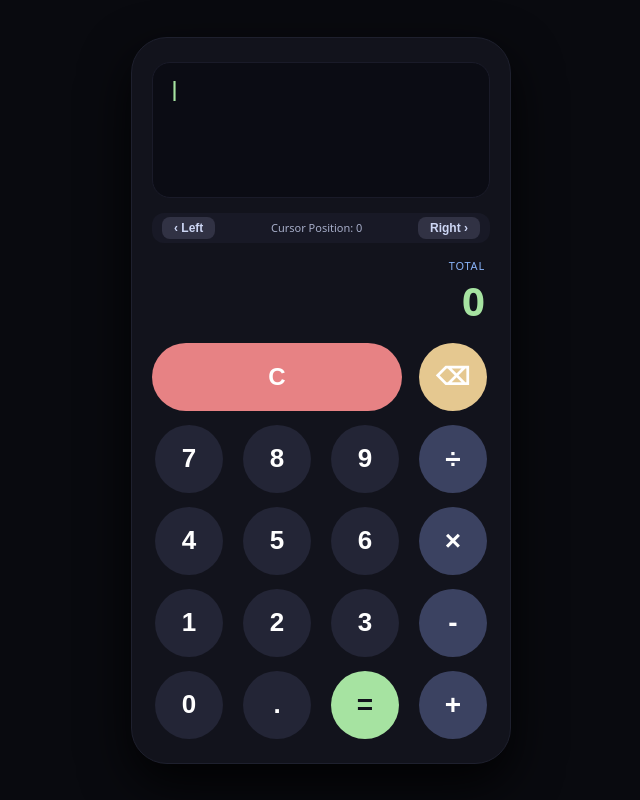
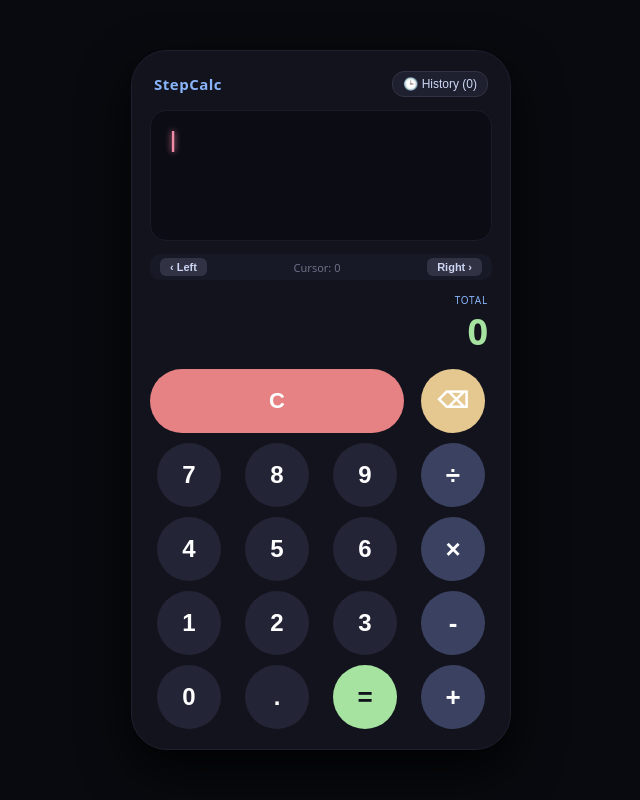
Before and after one commit to AbdurRafay726/calculator, a React (Create React App) app: page / in a window 1280 px wide. Shown: the whole page, without its empty margins (319-959 px from the left). Built offline with nearby package versions, Linux system fonts and the light colour scheme.

Commit message:
version 2 with history

```diff
--- a/src/App.jsx
+++ b/src/App.jsx
@@ -1,10 +1,14 @@
-import React, { useState, useEffect, useRef } from 'react';
+import React, { useState, useEffect, useRef, useCallback } from 'react';
 
 export default function MobileCalculator () {
   const [tokens, setTokens] = useState([]);
   const [currentInput, setCurrentInput] = useState('');
   const [cursorPos, setCursorPos] = useState(0);
-  const displayEndRef = useRef(null);
+  const [history, setHistory] = useState([]);
+  const [showHistory, setShowHistory] = useState(false);
+
+  const displayContainerRef = useRef(null);
+  const isInputAction = useRef(false);
 
   const getRawExpression = () => {
     return [...tokens, currentInput].join('');
@@ -13,13 +17,18 @@ export default function MobileCalculator () {
   const rawExpr = getRawExpression();
 
   useEffect(() => {
-    displayEndRef.current?.scrollIntoView({ behavior: 'smooth' });
+    if (isInputAction.current && displayContainerRef.current) {
+      const container = displayContainerRef.current;
+      if (cursorPos === rawExpr.length) {
+        container.scrollTop = container.scrollHeight;
+      }
+      isInputAction.current = false;
+    }
   }, [rawExpr, cursorPos]);
 
   const calculateTotal = (expr) => {
     if (!expr) return 0;
 
-    // Fixed regex: Removed unnecessary escapes inside character classes
     const matches = expr.match(/(\d+\.?\d*|[+\-*/])/g);
     if (!matches) return 0;
 
@@ -58,14 +67,7 @@ export default function MobileCalculator () {
 
   const currentTotal = calculateTotal(rawExpr);
 
-  const insertAtCursor = (char) => {
-    const newExpr = rawExpr.slice(0, cursorPos) + char + rawExpr.slice(cursorPos);
-    parseRawToTokens(newExpr);
-    setCursorPos((prev) => prev + char.length);
-  };
-
   const parseRawToTokens = (str) => {
-    // Fixed regex here as well
     const parts = str.match(/(\d+\.?\d*|[+\-*/])/g) || [];
     if (parts.length === 0) {
       setTokens([]);
@@ -83,45 +85,120 @@ export default function MobileCalculator () {
     }
   };
 
-  const handleNumber = (val) => {
+  const insertAtCursor = useCallback((char) => {
+    isInputAction.current = true;
+    const currentExpr = [...tokens, currentInput].join('');
+    const newExpr = currentExpr.slice(0, cursorPos) + char + currentExpr.slice(cursorPos);
+    parseRawToTokens(newExpr);
+    setCursorPos((prev) => prev + char.length);
+  }, [tokens, currentInput, cursorPos]);
+
+  const handleNumber = useCallback((val) => {
     if (val === '.' && currentInput.includes('.')) return;
     insertAtCursor(val);
-  };
+  }, [currentInput, insertAtCursor]);
 
-  const handleOperator = (op) => {
-    if (!rawExpr && op !== '-') return;
-    const lastChar = rawExpr[cursorPos - 1];
+  const handleOperator = useCallback((op) => {
+    const currentExpr = [...tokens, currentInput].join('');
+    if (!currentExpr && op !== '-') return;
+    isInputAction.current = true;
+    const lastChar = currentExpr[cursorPos - 1];
     if (['+', '-', '*', '/'].includes(lastChar)) {
-      const newExpr = rawExpr.slice(0, cursorPos - 1) + op + rawExpr.slice(cursorPos);
+      const newExpr = currentExpr.slice(0, cursorPos - 1) + op + currentExpr.slice(cursorPos);
       parseRawToTokens(newExpr);
     } else {
       insertAtCursor(op);
     }
-  };
+  }, [tokens, currentInput, cursorPos, insertAtCursor]);
 
-  const handleBackspace = () => {
-    if (cursorPos === 0 || !rawExpr) return;
-    const newExpr = rawExpr.slice(0, cursorPos - 1) + rawExpr.slice(cursorPos);
+  const handleBackspace = useCallback(() => {
+    const currentExpr = [...tokens, currentInput].join('');
+    if (cursorPos === 0 || !currentExpr) return;
+    isInputAction.current = true;
+    const newExpr = currentExpr.slice(0, cursorPos - 1) + currentExpr.slice(cursorPos);
     parseRawToTokens(newExpr);
     setCursorPos((prev) => Math.max(0, prev - 1));
-  };
+  }, [tokens, currentInput, cursorPos]);
 
-  const handleEquals = () => {
-    if (!rawExpr) return;
-    const finalResult = calculateTotal(rawExpr).toString();
+  const handleEquals = useCallback(() => {
+    const currentExpr = [...tokens, currentInput].join('');
+    if (!currentExpr) return;
+    isInputAction.current = true;
+    const finalResult = calculateTotal(currentExpr);
+
+    setHistory((prev) => [
+      { expression: currentExpr, result: finalResult },
+      ...prev.slice(0, 24),
+    ]);
+
     setTokens([]);
-    setCurrentInput(finalResult);
-    setCursorPos(finalResult.length);
-  };
+    setCurrentInput(finalResult.toString());
+    setCursorPos(finalResult.toString().length);
+  }, [tokens, currentInput]);
 
-  const handleClear = () => {
+  const handleClear = useCallback(() => {
+    isInputAction.current = true;
     setTokens([]);
     setCurrentInput('');
     setCursorPos(0);
+  }, []);
+
+  // Physical Keyboard Listener
+  useEffect(() => {
+    const handleKeyDown = (e) => {
+      if (showHistory) return;
+
+      if (e.key >= '0' && e.key <= '9') {
+        handleNumber(e.key);
+      } else if (e.key === '.') {
+        handleNumber('.');
+      } else if (['+', '-', '*', '/'].includes(e.key)) {
+        handleOperator(e.key);
+      } else if (e.key === 'x' || e.key === 'X') {
+        handleOperator('*');
+      } else if (e.key === 'Enter' || e.key === '=') {
+        e.preventDefault();
+        handleEquals();
+      } else if (e.key === 'Backspace') {
+        e.preventDefault();
+        handleBackspace();
+      } else if (e.key === 'Escape' || e.key.toLowerCase() === 'c') {
+        handleClear();
+      } else if (e.key === 'ArrowLeft') {
+        isInputAction.current = false;
+        setCursorPos((p) => Math.max(0, p - 1));
+      } else if (e.key === 'ArrowRight') {
+        isInputAction.current = false;
+        setCursorPos((p) => Math.min(rawExpr.length, p + 1));
+      }
+    };
+
+    window.addEventListener('keydown', handleKeyDown);
+    return () => window.removeEventListener('keydown', handleKeyDown);
+  }, [handleNumber, handleOperator, handleEquals, handleBackspace, handleClear, rawExpr.length, showHistory]);
+
+  const loadFromHistory = (item) => {
+    isInputAction.current = true;
+    parseRawToTokens(item.expression);
+    setCursorPos(item.expression.length);
+    setShowHistory(false);
+  };
+
+  const renderTextWithCursor = (text, startIdx) => {
+    const localCursorOffset = cursorPos - startIdx;
+    if (localCursorOffset >= 0 && localCursorOffset <= text.length) {
+      return (
+        <>
+          {text.slice(0, localCursorOffset)}
+          <span style={styles.inlineCursor}>|</span>
+          {text.slice(localCursorOffset)}
+        </>
+      );
+    }
+    return text;
   };
 
   const renderTokenDisplay = () => {
-    // Fixed regex here as well
     const matches = rawExpr.match(/(\d+\.?\d*|[+\-*/])/g) || [];
     const elements = [];
     let charCounter = 0;
@@ -135,7 +212,7 @@ export default function MobileCalculator () {
 
       const isOp = ['+', '-', '*', '/'].includes(token);
 
-      const renderCursorIfNeeded = (pos) => {
+      const renderCursorAtBoundary = (pos) => {
         if (cursorPos === pos) {
           return <span key={`cursor-${pos}`} style={styles.cursor}>|</span>;
         }
@@ -143,12 +220,12 @@ export default function MobileCalculator () {
       };
 
       if (isOp) {
-        elements.push(renderCursorIfNeeded(tokenStartIdx));
+        elements.push(renderCursorAtBoundary(tokenStartIdx));
         elements.push(
           <span
             key={`op-${i}`}
             style={styles.operatorToken}
-            onClick={() => setCursorPos(tokenEndIdx)}
+            onClick={() => { isInputAction.current = false; setCursorPos(tokenEndIdx); }}
           >
             {token === '*' ? '×' : token === '/' ? '÷' : token}
           </span>
@@ -172,15 +249,18 @@ export default function MobileCalculator () {
           stepResult = Math.round(res * 1e4) / 1e4;
         }
 
-        elements.push(renderCursorIfNeeded(tokenStartIdx));
+        elements.push(renderCursorAtBoundary(tokenStartIdx));
         elements.push(
           <div
             key={`group-${i}`}
             style={styles.sleekBadge}
-            onClick={() => setCursorPos(groupEndIdx)}
+            onClick={() => {
+              isInputAction.current = false;
+              setCursorPos(groupEndIdx);
+            }}
           >
             <span style={styles.topExpression}>
-              ({prevNum} {op === '*' ? '×' : '÷'} {nextNum !== undefined ? nextNum : ''})
+              ({renderTextWithCursor(prevNum, tokenStartIdx)} {op === '*' ? '×' : '÷'} {nextNum !== undefined ? renderTextWithCursor(nextNum, tokenStartIdx + prevNum.length + op.length) : ''})
             </span>
             <span style={styles.bottomAnswer}>
               {stepResult !== null ? stepResult : '...'}
@@ -194,15 +274,18 @@ export default function MobileCalculator () {
         const val = parseFloat(token);
         const isValid = !isNaN(val);
 
-        elements.push(renderCursorIfNeeded(tokenStartIdx));
+        elements.push(renderCursorAtBoundary(tokenStartIdx));
         elements.push(
           <div
             key={`term-${i}`}
             style={styles.sleekBadge}
-            onClick={() => setCursorPos(tokenEndIdx)}
+            onClick={() => {
+              isInputAction.current = false;
+              setCursorPos(tokenEndIdx);
+            }}
           >
             <span style={styles.topExpression}>
-              ({token} × 1)
+              ({renderTextWithCursor(token, tokenStartIdx)} × 1)
             </span>
             <span style={styles.bottomAnswer}>
               {isValid ? val : '...'}
@@ -223,34 +306,67 @@ export default function MobileCalculator () {
   return (
     <div style={styles.outerContainer}>
       <div style={styles.mobileFrame}>
-        <div style={styles.expressionDisplay}>
+        {/* Header Bar */}
+        <div style={styles.headerBar}>
+          <span style={styles.appTitle}>StepCalc</span>
+          <button style={styles.historyToggleBtn} onClick={() => setShowHistory(!showHistory)}>
+            🕒 History ({history.length})
+          </button>
+        </div>
+
+        {/* History Overlay */}
+        {showHistory && (
+          <div style={styles.historyDrawer}>
+            <div style={styles.historyHeader}>
+              <span style={styles.historyTitle}>Calculation History</span>
+              <button style={styles.closeHistoryBtn} onClick={() => setShowHistory(false)}>✕</button>
+            </div>
+            <div style={styles.historyList}>
+              {history.length === 0 ? (
+                <div style={styles.emptyHistory}>No calculation history yet</div>
+              ) : (
+                history.map((item, idx) => (
+                  <div key={idx} style={styles.historyCard} onClick={() => loadFromHistory(item)}>
+                    <div style={styles.histExpr}>{item.expression}</div>
+                    <div style={styles.histRes}>= {item.result}</div>
+                  </div>
+                ))
+              )}
+            </div>
+          </div>
+        )}
+
+        {/* Expression Display */}
+        <div style={styles.expressionDisplay} ref={displayContainerRef}>
           <div style={styles.scrollContainer}>
             {renderTokenDisplay()}
-            <div ref={displayEndRef} />
           </div>
         </div>
 
+        {/* Cursor Controls */}
         <div style={styles.cursorControls}>
           <button
             style={styles.navBtn}
-            onClick={() => setCursorPos((p) => Math.max(0, p - 1))}
+            onClick={() => { isInputAction.current = false; setCursorPos((p) => Math.max(0, p - 1)); }}
           >
             ‹ Left
           </button>
-          <span style={styles.cursorLabel}>Cursor Position: {cursorPos}</span>
+          <span style={styles.cursorLabel}>Cursor: {cursorPos}</span>
           <button
             style={styles.navBtn}
-            onClick={() => setCursorPos((p) => Math.min(rawExpr.length, p + 1))}
+            onClick={() => { isInputAction.current = false; setCursorPos((p) => Math.min(rawExpr.length, p + 1)); }}
           >
             Right ›
           </button>
         </div>
 
+        {/* Total Display */}
         <div style={styles.totalDisplay}>
           <span style={styles.totalLabel}>Total</span>
           <span style={styles.totalValue}>{currentTotal}</span>
         </div>
 
+        {/* Keypad */}
         <div style={styles.keypad}>
           <button style={{ ...styles.btn, ...styles.clearBtn, gridColumn: 'span 3', borderRadius: '34px' }} onClick={handleClear}>C</button>
           <button style={{ ...styles.btn, ...styles.backBtn }} onClick={handleBackspace}>⌫</button>
@@ -283,9 +399,8 @@ export default function MobileCalculator () {
 const styles = {
   outerContainer: {
     width: '100vw',
-    height: '100dvh', // Uses dynamic viewport height to fit mobile screen exactly
-    overflow: 'hidden', // Stops outer page scrolling completely
-    touchAction: 'none', // Prevents touch-dragging the background
+    height: '100dvh',
+    overflow: 'hidden',
     backgroundColor: '#090A0F',
     display: 'flex',
     justifyContent: 'center',
@@ -296,28 +411,123 @@ const styles = {
   mobileFrame: {
     width: '100%',
     maxWidth: '380px',
-    minHeight: '660px',
+    height: '100%',
+    maxHeight: '700px',
     backgroundColor: '#12131C',
     borderRadius: '36px',
-    padding: '24px 20px',
+    padding: '20px 18px',
     boxShadow: '0 20px 50px rgba(0,0,0,0.85)',
     fontFamily: 'system-ui, -apple-system, sans-serif',
     color: '#FFFFFF',
     display: 'flex',
     flexDirection: 'column',
     justifyContent: 'space-between',
-    gap: '15px',
+    gap: '12px',
     boxSizing: 'border-box',
     border: '1px solid #1E202E',
+    position: 'relative',
+    overflow: 'hidden',
+  },
+  headerBar: {
+    display: 'flex',
+    justifyContent: 'space-between',
+    alignItems: 'center',
+    padding: '0 4px',
+  },
+  appTitle: {
+    fontSize: '15px',
+    fontWeight: 'bold',
+    color: '#89B4FA',
+    letterSpacing: '0.5px',
+  },
+  historyToggleBtn: {
+    backgroundColor: '#1E2030',
+    color: '#CDD6F4',
+    border: '1px solid #313244',
+    borderRadius: '12px',
+    padding: '5px 10px',
+    fontSize: '12px',
+    cursor: 'pointer',
+  },
+  historyDrawer: {
+    position: 'absolute',
+    top: 0,
+    left: 0,
+    width: '100%',
+    height: '100%',
+    backgroundColor: '#12131CF2',
+    backdropFilter: 'blur(10px)',
+    zIndex: 10,
+    display: 'flex',
+    flexDirection: 'column',
+    padding: '20px',
+    boxSizing: 'border-box',
+  },
+  historyHeader: {
+    display: 'flex',
+    justifyContent: 'space-between',
+    alignItems: 'center',
+    marginBottom: '15px',
+  },
+  historyTitle: {
+    fontSize: '16px',
+    fontWeight: 'bold',
+    color: '#F9E2AF',
+  },
+  closeHistoryBtn: {
+    backgroundColor: 'transparent',
+    border: 'none',
+    color: '#FFFFFF',
+    fontSize: '20px',
+    cursor: 'pointer',
+  },
+  historyList: {
+    flex: 1,
+    overflowY: 'auto',
+    display: 'flex',
+    flexDirection: 'column',
+    gap: '10px',
+    paddingRight: '4px',
+  },
+  emptyHistory: {
+    textAlign: 'center',
+    color: '#6C7086',
+    marginTop: '50px',
+    fontSize: '13px',
+  },
+  historyCard: {
+    backgroundColor: '#181926',
+    padding: '12px 14px',
+    borderRadius: '12px',
+    display: 'flex',
+    flexDirection: 'column',
+    gap: '6px',
+    cursor: 'pointer',
+    border: '1px solid #313244',
+    boxShadow: '0 2px 6px rgba(0,0,0,0.3)',
+  },
+  histExpr: {
+    fontSize: '13px',
+    color: '#CDD6F4',
+    wordBreak: 'break-all',
+    lineHeight: '1.4',
+  },
+  histRes: {
+    fontSize: '15px',
+    fontWeight: 'bold',
+    color: '#A6E3A1',
+    textAlign: 'right',
+    wordBreak: 'break-all',
   },
   expressionDisplay: {
-    height: '110px',
+    height: '105px',
     backgroundColor: '#0B0C14',
-    borderRadius: '18px',
+    borderRadius: '16px',
     padding: '12px 14px',
-    overflowY: 'auto',
-    scrollbarWidth: 'none',
+    overflowY: 'scroll',
+    WebkitOverflowScrolling: 'touch',
     border: '1px solid #1A1B29',
+    position: 'relative',
   },
   scrollContainer: {
     display: 'flex',
@@ -326,11 +536,20 @@ const styles = {
     gap: '6px',
   },
   cursor: {
-    color: '#A6E3A1',
-    fontWeight: 'bold',
-    fontSize: '20px',
+    color: '#F38BA8',
+    fontWeight: '900',
+    fontSize: '22px',
     animation: 'blink 1s infinite',
     margin: '0 2px',
+    textShadow: '0 0 6px #F38BA8',
+  },
+  inlineCursor: {
+    color: '#F38BA8',
+    fontWeight: '900',
+    fontSize: '14px',
+    animation: 'blink 1s infinite',
+    padding: '0 1px',
+    verticalAlign: 'middle',
   },
   sleekBadge: {
     display: 'inline-flex',
@@ -341,6 +560,8 @@ const styles = {
     borderRadius: '8px',
     padding: '4px 10px',
     cursor: 'pointer',
+    maxWidth: '100%',
+    wordBreak: 'break-all',
     boxShadow: '0 2px 4px rgba(0,0,0,0.4)',
   },
   topExpression: {
@@ -348,6 +569,8 @@ const styles = {
     color: '#A6ADC8',
     fontWeight: '500',
     lineHeight: '1.2',
+    maxWidth: '100%',
+    wordBreak: 'break-all',
   },
   bottomAnswer: {
     fontSize: '14px',
@@ -367,70 +590,71 @@ const styles = {
     justifyContent: 'space-between',
     alignItems: 'center',
     backgroundColor: '#181926',
-    borderRadius: '12px',
+    borderRadius: '10px',
     padding: '4px 10px',
   },
   navBtn: {
     backgroundColor: '#313244',
     color: '#CDD6F4',
     border: 'none',
-    borderRadius: '8px',
-    padding: '4px 12px',
-    fontSize: '12px',
+    borderRadius: '6px',
+    padding: '3px 10px',
+    fontSize: '11px',
     fontWeight: 'bold',
     cursor: 'pointer',
+    WebkitTapHighlightColor: 'transparent',
   },
   cursorLabel: {
     fontSize: '11px',
-    color: '#A6ADC8',
+    color: '#6C7086',
   },
   totalDisplay: {
     textAlign: 'right',
-    padding: '0 5px',
+    padding: '0 4px',
   },
   totalLabel: {
-    fontSize: '11px',
+    fontSize: '10px',
     color: '#89B4FA',
     display: 'block',
     letterSpacing: '0.8px',
     textTransform: 'uppercase',
   },
   totalValue: {
-    fontSize: '40px',
+    fontSize: '36px',
     fontWeight: 'bold',
     color: '#A6E3A1',
+    wordBreak: 'break-all',
   },
   keypad: {
     display: 'grid',
     gridTemplateColumns: 'repeat(4, 1fr)',
-    gap: '14px',
+    gap: '10px',
     justifyItems: 'center',
   },
   btn: {
-    width: '68px',
-    height: '68px',
+    width: '64px',
+    height: '64px',
     borderRadius: '50%',
     border: 'none',
     backgroundColor: '#232536',
     color: '#FFFFFF',
-    fontSize: '26px',
+    fontSize: '24px',
     fontWeight: '600',
     cursor: 'pointer',
     display: 'flex',
     alignItems: 'center',
     justifyContent: 'center',
-    WebkitTapHighlightColor: 'transparent', // Removes grey highlight box on touch
-    userSelect: 'none', // Prevents text selection on rapid tapping
-    touchAction: 'manipulation', // Eliminates 300ms mobile click delay & zoom gestures
+    WebkitTapHighlightColor: 'transparent',
+    userSelect: 'none',
   },
   btnOp: {
-    width: '68px',
-    height: '68px',
+    width: '64px',
+    height: '64px',
     borderRadius: '50%',
     border: 'none',
     backgroundColor: '#3B4261',
     color: '#FFFFFF',
-    fontSize: '28px',
+    fontSize: '26px',
     fontWeight: 'bold',
     cursor: 'pointer',
     display: 'flex',
@@ -438,22 +662,21 @@ const styles = {
     justifyContent: 'center',
     WebkitTapHighlightColor: 'transparent',
     userSelect: 'none',
-    touchAction: 'manipulation',
   },
   clearBtn: {
     width: '100%',
     backgroundColor: '#E78284',
     color: '#FFFFFF',
-    fontSize: '24px',
+    fontSize: '22px',
   },
   backBtn: {
     backgroundColor: '#E5C890',
     color: '#FFFFFF',
-    fontSize: '24px',
+    fontSize: '22px',
   },
   equalsBtn: {
     backgroundColor: '#A6E3A1',
     color: '#11111B',
-    fontSize: '28px',
+    fontSize: '26px',
   },
 };
```
